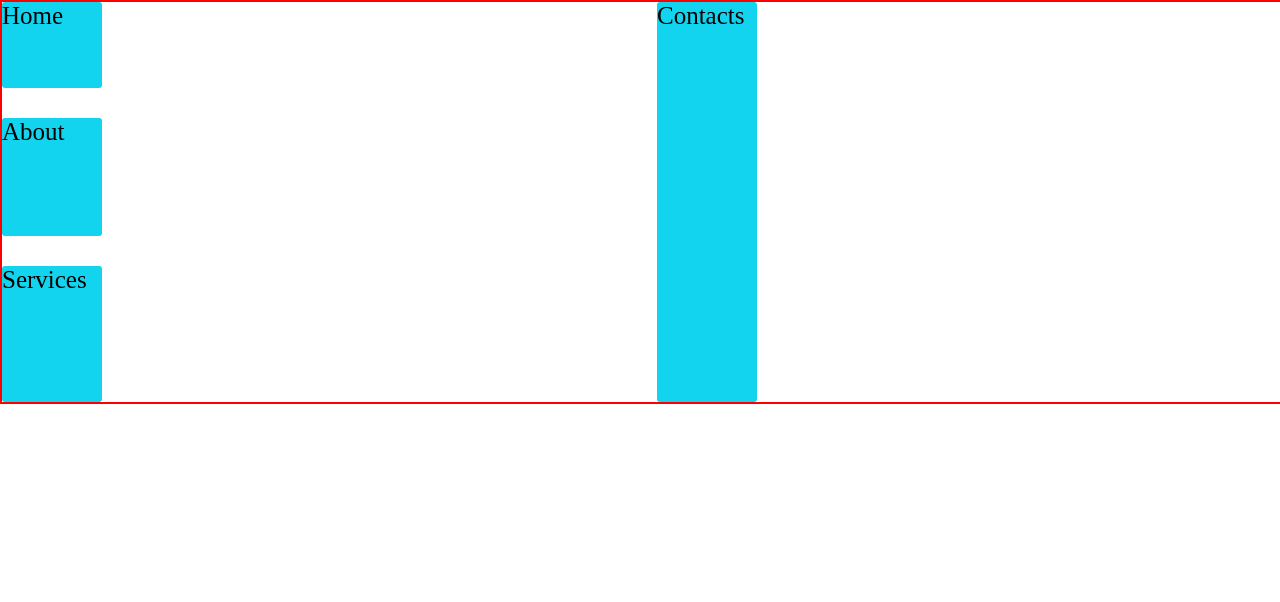
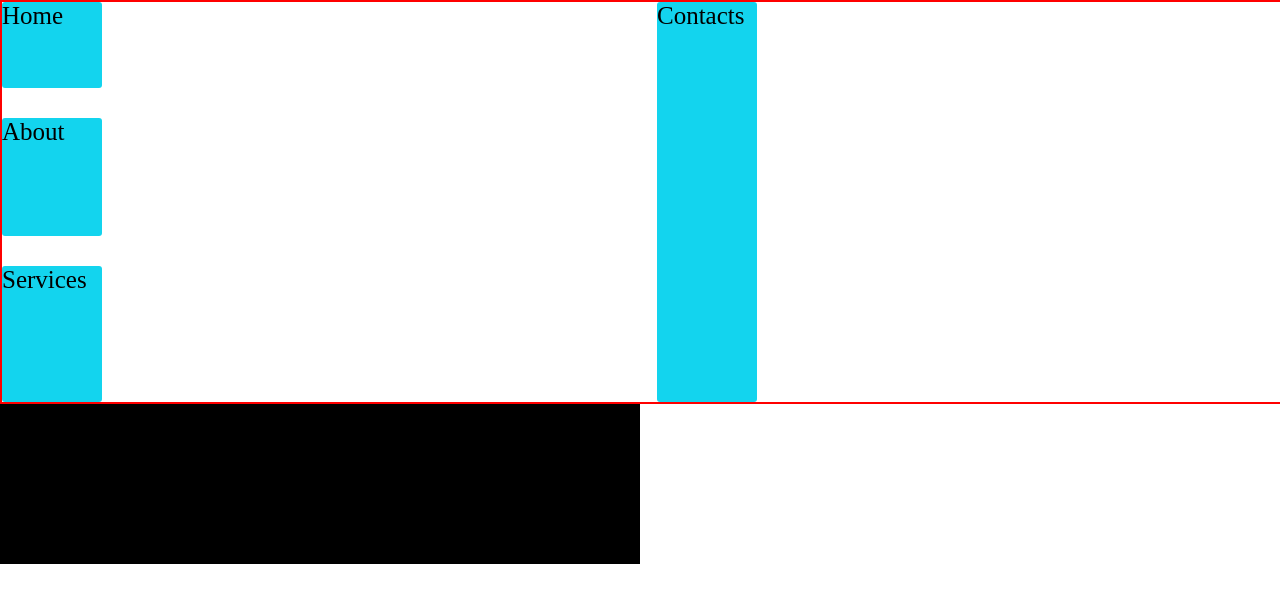
Before and after one commit to sakibcy/responsive-web-design, a plain HTML site: page index.html in a window 1280 px wide. Drawn offline with Linux system fonts and the light colour scheme.

Commit message:
css units

```diff
--- a/flexbox.css
+++ b/flexbox.css
@@ -45,6 +45,12 @@ body {
   flex-grow: 1;
 }
 
+.box {
+  background-color: black;
+  width: 50vw;
+  height: 20vh;
+}
+
 [class^="box-"] {
   height: 100px;
   width: 100px;
--- a/index.html
+++ b/index.html
@@ -14,5 +14,6 @@
       <div class="box-3">Services</div>
       <div class="box-4">Contacts</div>
     </div>
+    <div class="box"></div>
   </body>
 </html>
```
Also changed, not shown: readMeImages/50vh.png (added), readMeImages/50vw.png (added), readMeImages/em-padding.png (added), readMeImages/em.png (added), readMeImages/resize-vh.gif (added), 5 other files.
